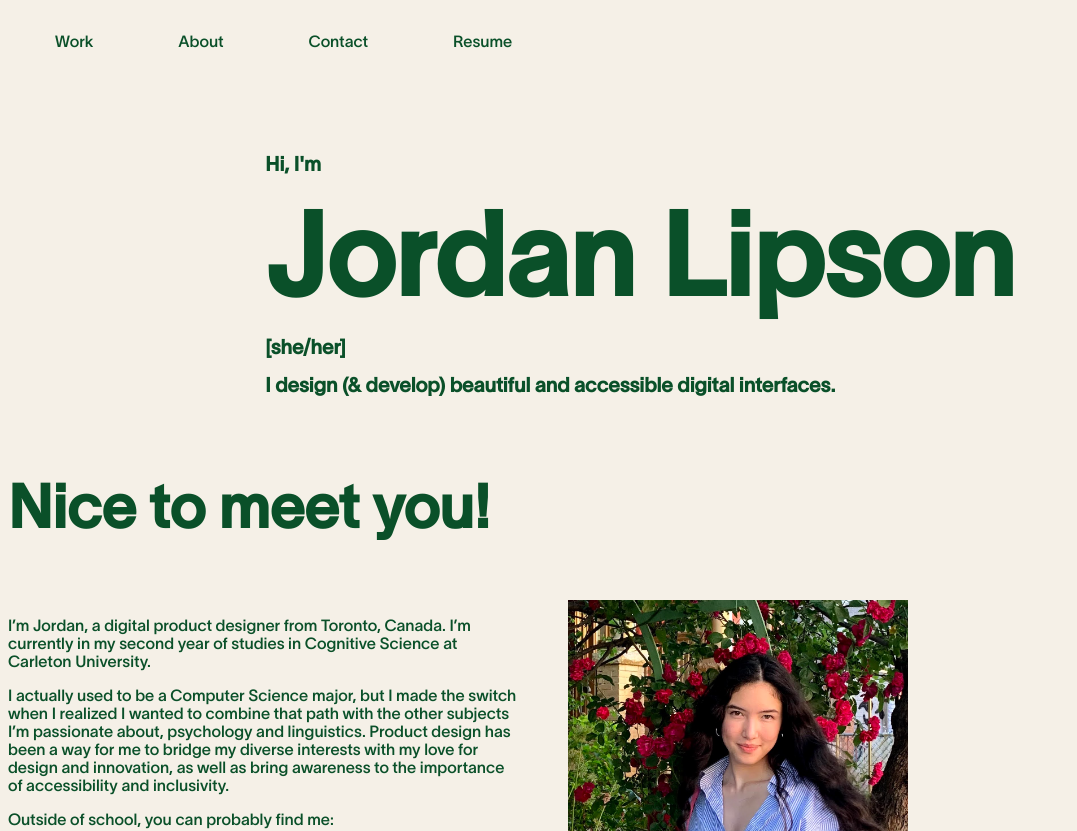
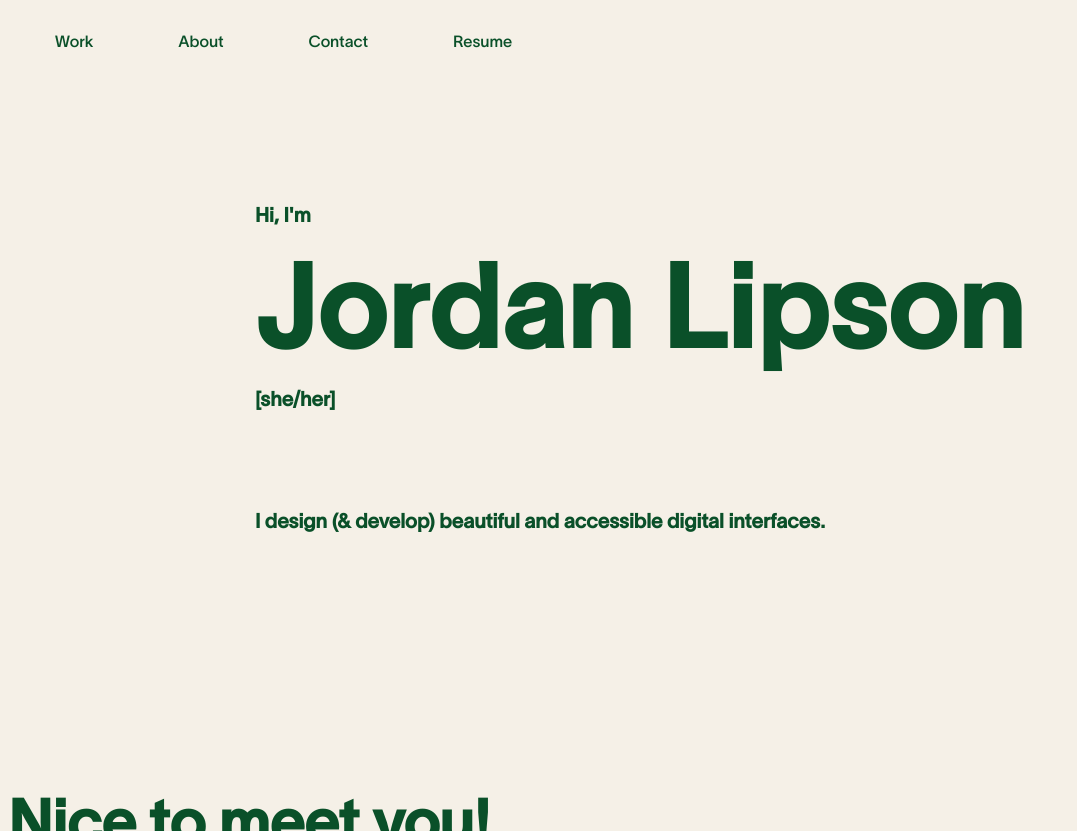
Before and after one commit to jordanlipson/personal-website, a Gatsby site: page / in a window 1280 px wide. Shown: the top 831 px of the page, without its empty margins (0-1077 px from the left). Built offline with nearby package versions, Linux system fonts and the light colour scheme; Gatsby itself is replaced by a stand-in of ours; a web font is replaced by a local one.

Commit message:
Styling changes to hero section

```diff
--- a/src/components/sections/hero.js
+++ b/src/components/sections/hero.js
@@ -2,22 +2,28 @@ import * as React from "react";
 import styled from "styled-components";
 
 const StyledHeroSection = styled.section`
-    padding-top: 8em;
+    height: 90vh;
     display: flex;
     flex-direction: column;
     align-items: flex-start;
+    justify-content: center;
 
-    #content {
+    #hero {
         align-self: center;
     }
 
     h1 {
         margin: 0px;
         font-size: 9vw;
+        letter-spacing: .1rem;
     }
 
     h2 {
         font-size: 20px;
+    }
+
+    #description-header {
+        margin-top: 5em;
     }
 
     @media (max-height: 700px) and (min-width: 700px), (max-width: 768px) {
@@ -25,7 +31,7 @@ const StyledHeroSection = styled.section`
         padding-top: 2em;
 
         h2 {
-            font-size: calc(16px + 16 * ((100vw - 600px) / 600));
+            font-size: calc(20px + 20 * ((100vw - 600px) / 600));
         }
     }
 `;
@@ -42,11 +48,11 @@ const Hero = () => {
 
     return (
         <StyledHeroSection>
-            <div id="content">
+            <div id="hero">
                 <h2>{messages[0]}</h2>
                 <h1>Jordan Lipson</h1>
                 <h2>[she/her]</h2>
-                <h2>I design (& develop) beautiful and accessible digital interfaces.</h2>
+                <h2 id="description-header">I design (& develop) beautiful and accessible digital interfaces.</h2>
             </div>
         </StyledHeroSection>
     );
```
